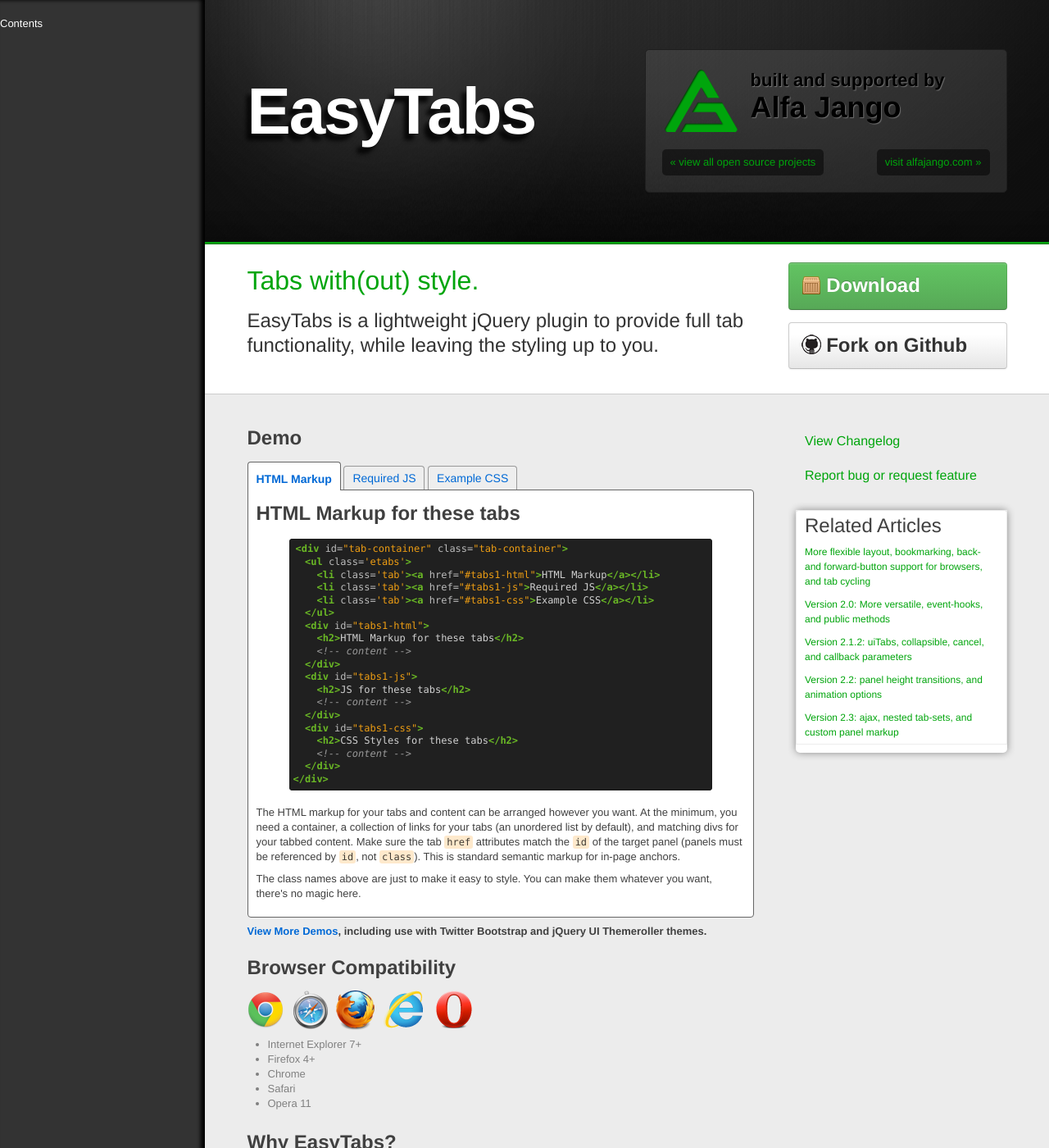
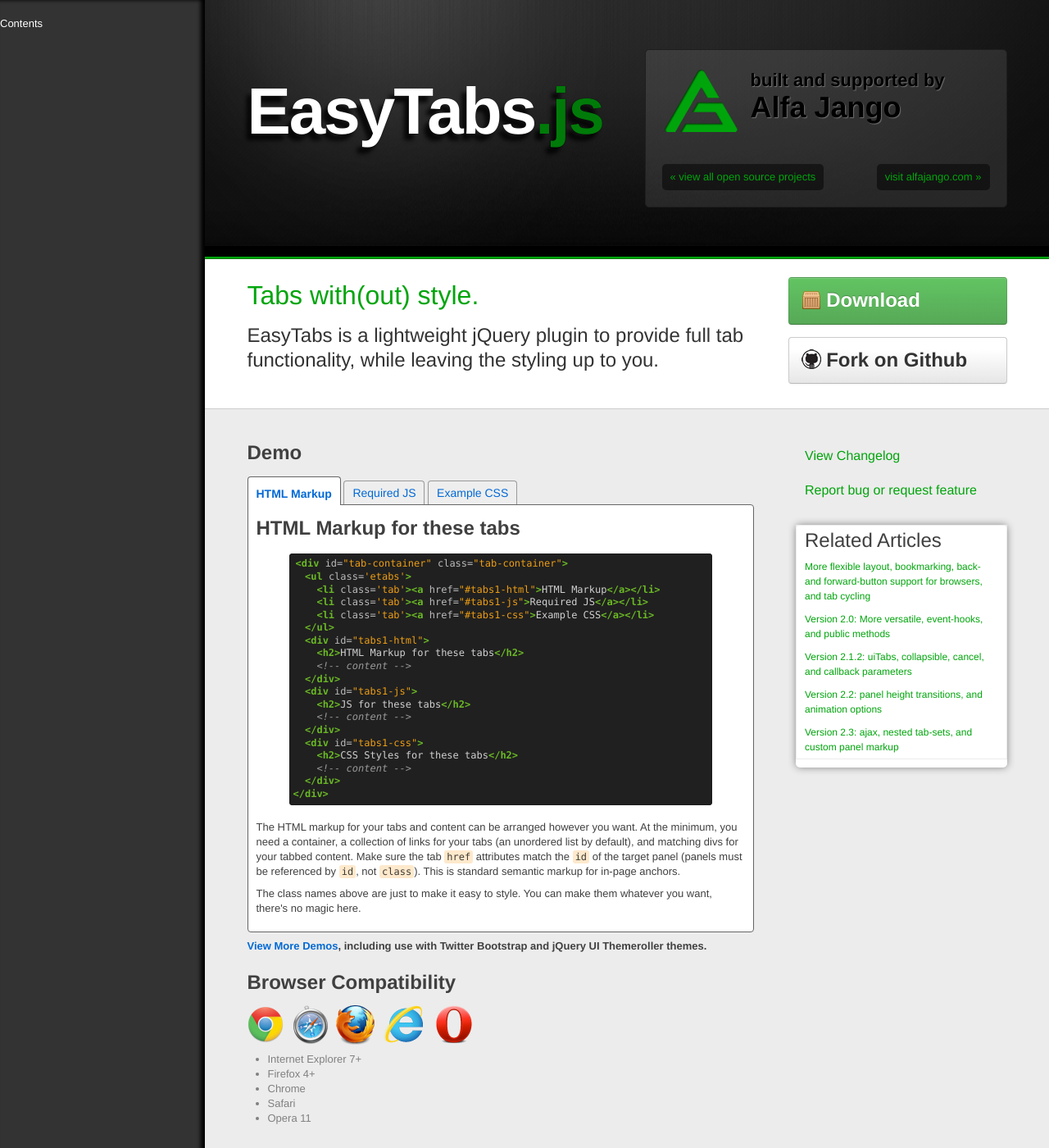
Before and after one commit to alfajango/alfajango.github.com, a Jekyll site: the page built from _posts/2012-01-09-easytabs.md, in a window 1280 px wide and 1400 px high. Shown: the whole window at 82% size. Built offline with Jekyll 4.4.1, drawn with Linux system fonts in a browser that asks for light colours; nearby versions of some CDN libraries; library files that are not in the unit come from our copies; Markdown is read by kramdown in place of the engine named in the settings.

Commit message:
Made project layout responsive for smaller screen resolutions

```diff
--- a/_includes/headbar.html
+++ b/_includes/headbar.html
@@ -3,8 +3,9 @@
     <div id='built-by'>
       <img src='/images/aj_logo.png' id='aj-logo' />
       <h3>built and supported by <span>Alfa Jango</span></h3>
-      <a class='nav-links' id='visit-site' href="http://www.alfajango.com">visit alfajango.com &raquo;</a>
-      <a class='nav-links' id='visit-os' href="/">&laquo; view all open source projects</a>
+      <br class='clear' />
+      <a class='nav-links' id='visit-site' href="http://www.alfajango.com"><span>visit </span>alfajango.com<span> &raquo;</span></a>
+      <a class='nav-links' id='visit-os' href="/"><span>&laquo; </span>view all open source<span> projects</span></a>
     </div>
     <div id='title-and-share'>
       <h1>{{ page.heading }}</h1>
--- a/_posts/2012-01-09-easytabs.md
+++ b/_posts/2012-01-09-easytabs.md
@@ -1,7 +1,7 @@
 ---
 layout: project
 title: jQuery EasyTabs Plugin
-heading: EasyTabs
+heading: "EasyTabs<span>.js</span>"
 tagline: Tabs with(out) style.
 description: EasyTabs is a lightweight jQuery plugin to provide full tab functionality, while leaving the styling up to you.
 stylesheets:
--- a/css/application.css
+++ b/css/application.css
@@ -74,7 +74,7 @@
   background: url('/images/header_bg.png') repeat-x #000;
   border-bottom: solid 2px #00a50c;
   padding-bottom: 60px;
-  min-width: 930px;
+  min-width: 485px;
 }
 
 #tagbar {
@@ -84,7 +84,7 @@
   color: #333;
   border-top: solid 1px #007b09;
   border-bottom: solid 1px #ccc;
-  min-width: 930px;
+  min-width: 485px;
 }
 
 #title-and-share {
@@ -110,6 +110,10 @@
   text-shadow: 0 0px 1px #000, -6px 8px 5px rgba(0, 0, 0, 0.8);
   margin-bottom: 0;
 }
+#headbar h1 span {
+  text-shadow: 0 0px -1px #000, -1px -1px -4px rgba(0, 0, 0, 0.8);
+  color: #007b09;
+}
 #built-by {
   display: block;
   float: right;
@@ -133,7 +137,6 @@
   display: block;
   font-size: 36px;
 }
-
 #tagbar h2 {
   font-size: 40px;
   margin: 15px 5% 20px;
@@ -164,9 +167,31 @@
   margin-right: 10px;
 }
 
+@media only screen and (max-width: 1250px) {
+  #built-by {
+    width: 100px;
+  }
+  #built-by h3 {
+    display: none;
+  }
+  .nav-links span {
+    display: none;
+  }
+  #aj-logo {
+    clear: bottom;
+  }
+  #visit-site, #visit-os {
+    margin-top: 5px;
+    float: none;
+    width: 80px;
+    display: block;
+    text-align: center;
+  }
+}
+
 #content {
   margin-top: 35px;
-  min-width: 600px;
+  min-width: 500px;
 }
 
 .projects {
@@ -395,6 +420,47 @@
     box-shadow: inset -5px 0px 10px -5px #000;
 }
 
+@media only screen and (max-width: 950px) {
+  #toc {
+    width: 200px;
+  }
+  .contained {
+    margin-left: 200px;
+  }
+}
+@media only screen and (max-width: 850px) {
+  #toc {
+    display: none;
+  }
+  .contained {
+    margin-left: auto;
+  }
+}
+@media only screen and (max-width: 650px) {
+  #built-by {
+    display: none;
+  }
+  #tagbar p {
+    width: 90%;
+  }
+  #sidebar {
+    float: none;
+    margin-left: 5%;
+    margin-right: 5%;
+    width: 90%;
+  }
+  #download-and-share {
+    float: none;
+    margin-left: 5%;
+  }
+  #post {
+    width: 90%;
+  }
+  #post img {
+    max-width: 100%;
+  }
+}
+
 /* easytabs */
 
 #full-container {
--- a/css/tabs.css
+++ b/css/tabs.css
@@ -24,12 +24,12 @@
 #tab-side-container .panel-container { background: #fff; padding-top: 5px; padding-left: 120px; }
 
 /* Styles for Tabs on Bottom */
-#tab-bottom-container { width: 600px; padding: 0; clear: both; }
-#tab-bottom-container ul { list-style: none; margin: 0; padding: 0; width: 600px; }
-#tab-bottom-container ul li { float: left; width: 200px; margin: 0; padding: 0; text-align: center; border-top: solid 1px; }
+#tab-bottom-container { width: 100%; padding: 0; clear: both; }
+#tab-bottom-container ul { list-style: none; margin: 0; padding: 0; width: 100%; }
+#tab-bottom-container ul li { float: left; width: 33.33%; margin: 0; padding: 0; text-align: center; border-top: solid 1px; }
 #tab-bottom-container ul li a { display: block; padding: 15px 0; outline: none; }
 #tab-bottom-container ul li a:hover { text-decoration: underline; }
-#tab-bottom-container ul li.active { width: 198px; background: #fff; border: solid 1px; border-top: none; }
+#tab-bottom-container ul li.active { width: 33%; background: #fff; border: solid 1px; border-top: none; }
 #tab-bottom-container ul li a.active { font-weight: bold; text-decoration: none; }
 #tab-bottom-container .panel-container { background: #fff; border: solid 1px; border-bottom: none; padding: 10px; margin-bottom: 0; }
 
```
